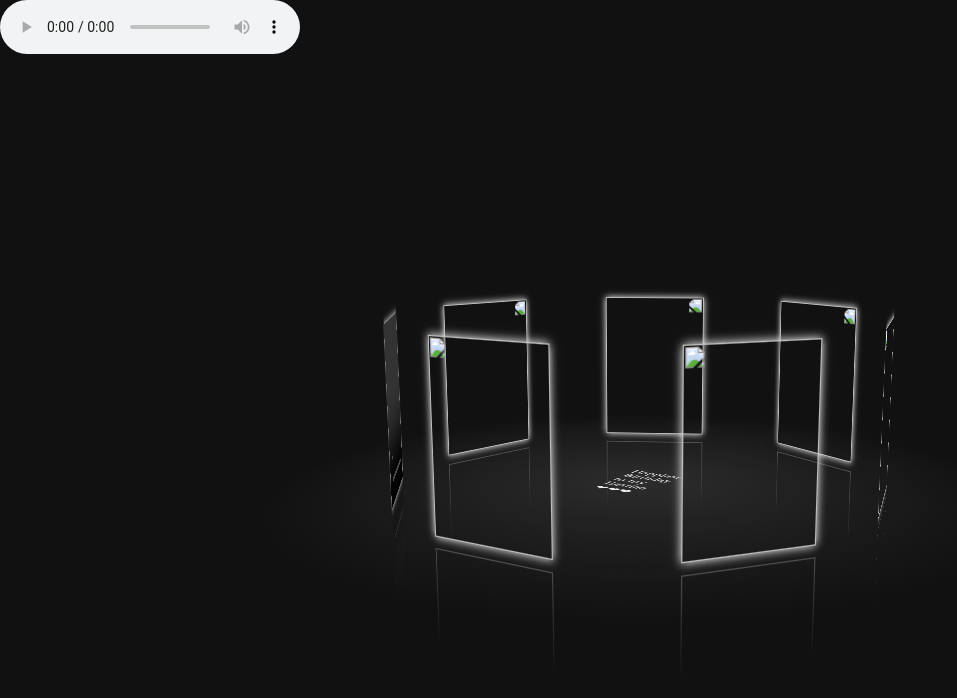
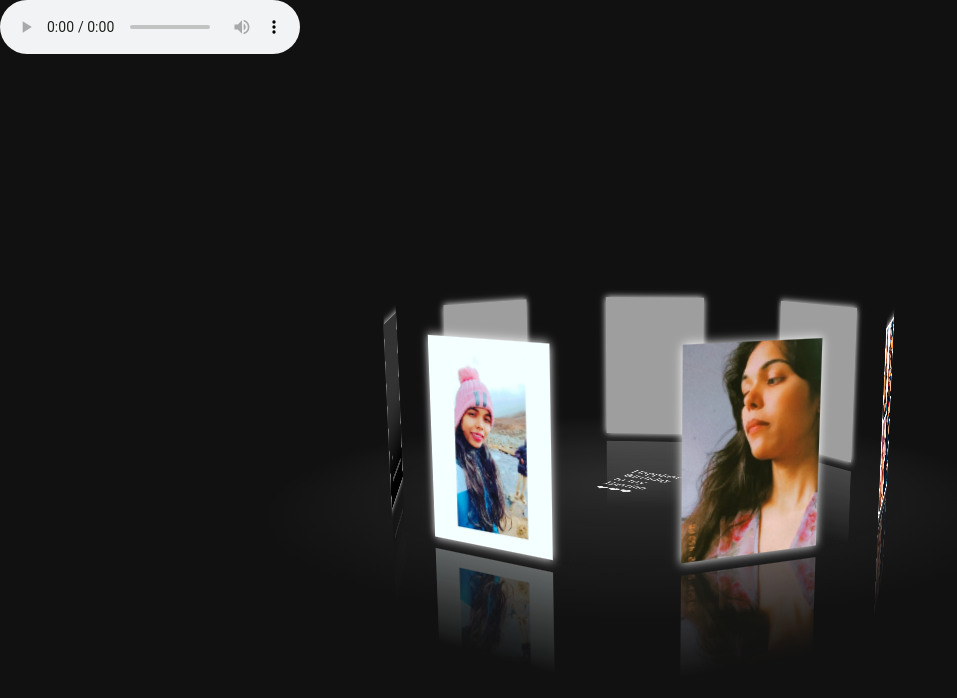
Before and after one commit to rizwanloves/Divya, a plain HTML site: page index.html in a window 1280 px wide. Shown: the whole page, without its empty margins (0-957 px from the left). Drawn offline with Linux system fonts and the light colour scheme; the site is published under a folder, as on GitHub Pages, so addresses that start at the root find nothing; grey boxes are pictures that could not be loaded.

Commit message:
Update index.html

```diff
--- a/index.html
+++ b/index.html
@@ -11,15 +11,15 @@
 <div id="drag-container">
   <div id="spin-container">
 
-    <img src="/img/Screenshot_2023_0121_222411.png" alt="">
-    <img src="/img/Screenshot_2023_0121_222515.png" alt="">
-    <img src="/img/Screenshot_2023_0121_222604.png" alt="">
-    <img src="/img/IMG_20221126_172532.jpg" alt="">
-    <img src="/img/IMG_20211228_183046.jpg" alt="">
-    <img src="/img/IMG_20220905_152304.jpg" alt="">
+    <img src="img/Screenshot_2023_0121_222411.png" alt="">
+    <img src="img/Screenshot_2023_0121_222515.png" alt="">
+    <img src="img/Screenshot_2023_0121_222604.png" alt="">
+    <img src="img/IMG_20221126_172532.jpg" alt="">
+    <img src="img/IMG_20211228_183046.jpg" alt="">
+    <img src="img/IMG_20220905_152304.jpg" alt="">
 
     <video controls autoplay="autoplay" loop>
-      <source src="/WhatsApp Video 2023-01-22 at 00.04.13.mp4 "type="video/mp4">
+      <source src="WhatsApp Video 2023-01-22 at 00.04.13.mp4 "type="video/mp4">
     </video>
 
     <p>Happiest Birthday to my Bestiee ❤❤❤</p>
```
